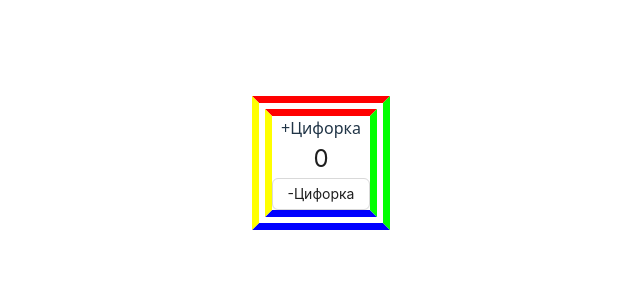
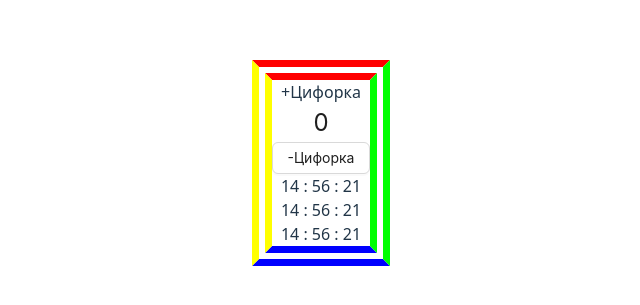
Before and after one commit to ockap911/ockap_front, a React (Vite) app: page / in a window 1280 px wide. Shown: the part 237-542 px from the top of the page, without its empty margins (319-959 px from the left). Built offline with nearby package versions, Linux system fonts and the light colour scheme.

Commit message:
Доп Задание с часами

```diff
--- a/src/Button.jsx
+++ b/src/Button.jsx
@@ -10,11 +10,18 @@ function Knopka(){
     setRolov(count-1)
   }
 
+  const timeValue = new Date();
+  const formattedTime = timeValue.getHours() + ' : ' + timeValue.getMinutes() + ' : ' + timeValue.getSeconds();
+
     return(
     <div>
       <div onClick={plus} >+Цифорка</div>
       <Statistic value={count} />
       <Button onClick={minus} >-Цифорка</Button>
+
+      <div>{formattedTime}</div>
+      <div>{formattedTime}</div>
+      <div>{formattedTime}</div>
     </div>
   );
 };
```
